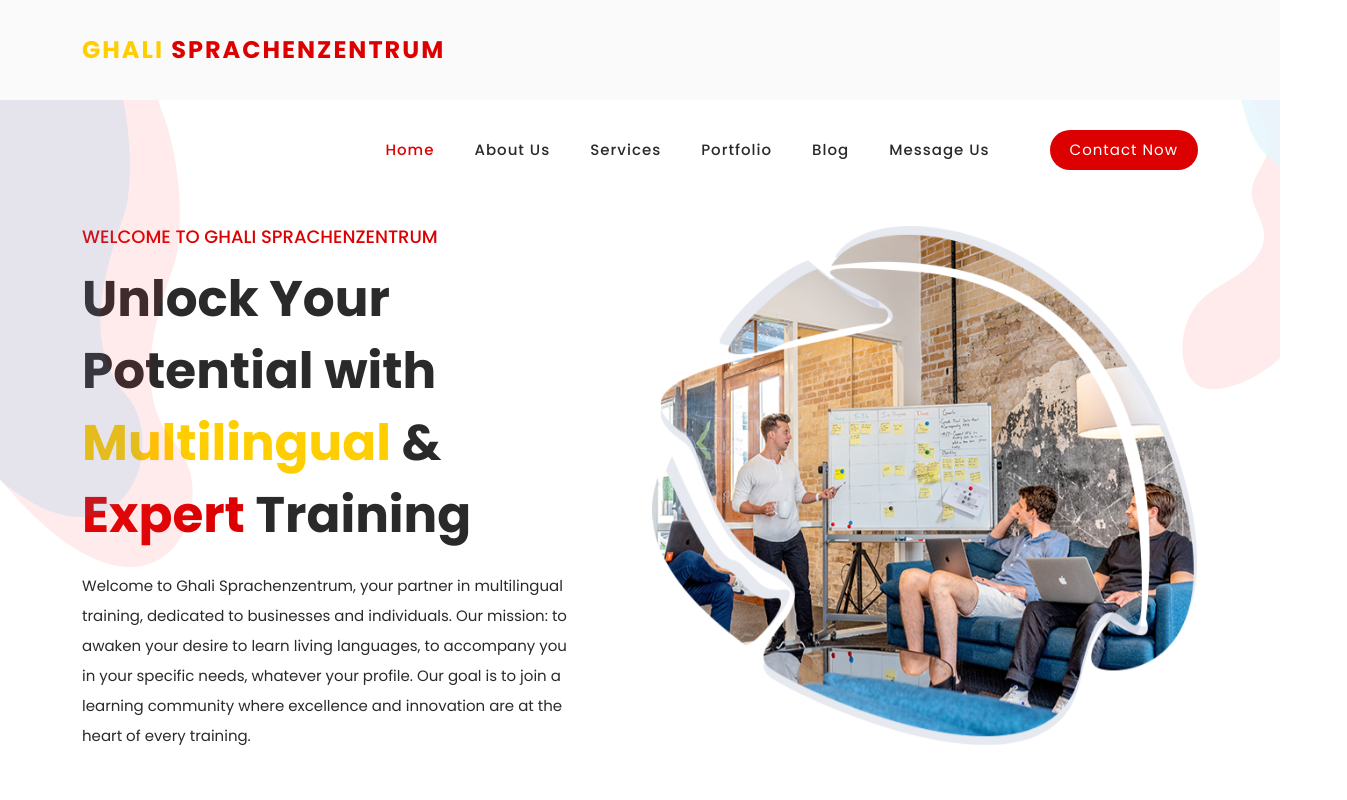
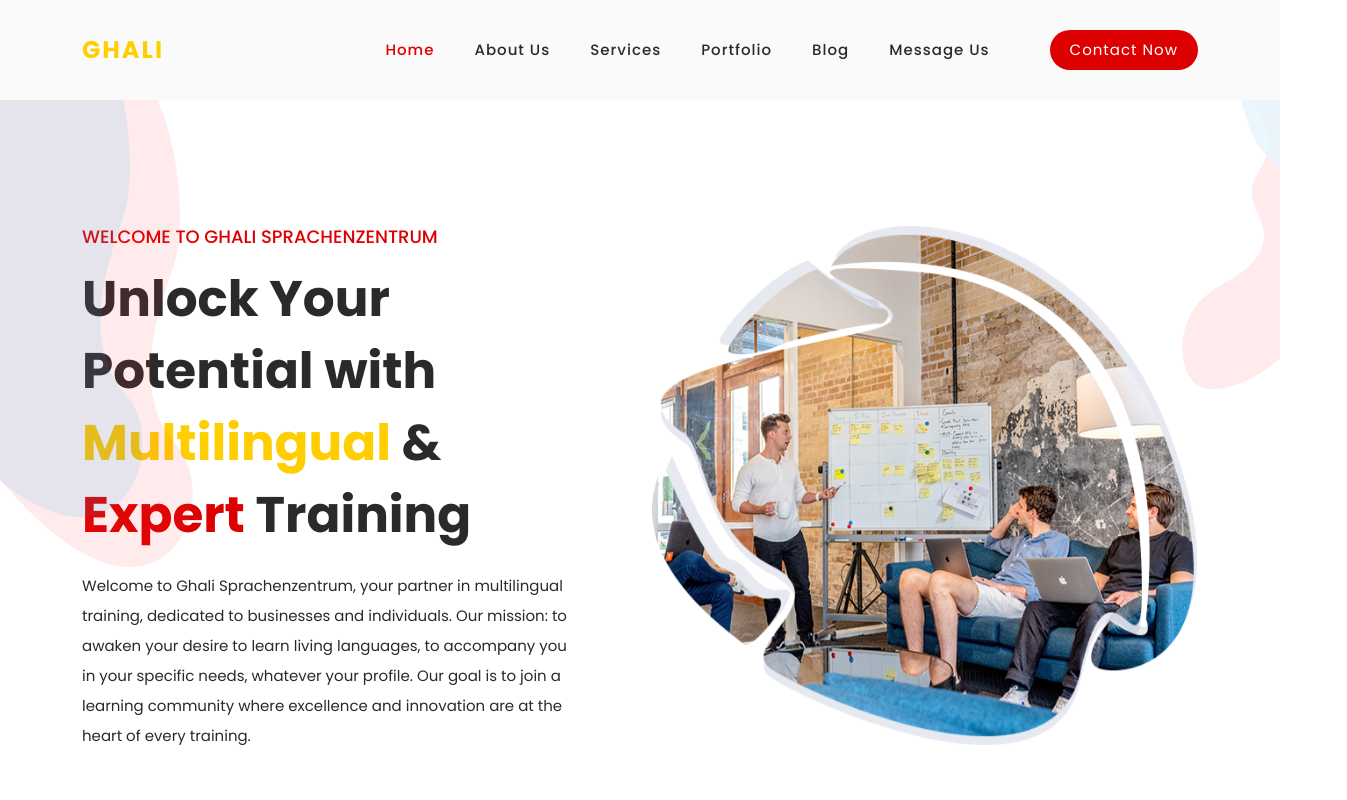
Before and after one commit to oussemamansouri/Ghali-Sprachenzentrum, a plain HTML site: page index.html in a window 1280 px wide. Shown: the top 800 px of the page, 1347 px wide, since content can reach past the window. Drawn offline with Linux system fonts and the light colour scheme.

Commit message:
Update index.html

```diff
--- a/index.html
+++ b/index.html
@@ -46,7 +46,9 @@
           <nav class="main-nav">
             <!-- ***** Logo Start ***** -->
             <a href="index.html" class="logo">
-              <h4>Ghali <span>Sprachenzentrum</span></h4>
+              <h4>Ghali
+                <!-- <span>Sprachenzentrum</span> -->
+              </h4>
             </a>
             <!-- ***** Logo End ***** -->
             <!-- ***** Menu Start ***** -->
```
